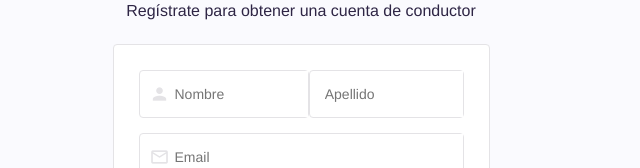
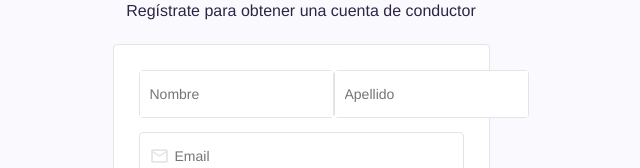
Before and after one commit to Isynopoulos1/react_challenge3, a React (Create React App) app: page / in a window 1280 px wide. Shown: the part 199-367 px from the top of the page, without its empty margins (339-979 px from the left). Built offline with nearby package versions, Linux system fonts and the light colour scheme.

Commit message:
setting the input name

```diff
--- a/src/components/elements/Input/Input.styles.js
+++ b/src/components/elements/Input/Input.styles.js
@@ -11,7 +11,6 @@ export const InputWrapper = styled.div`
 `;
 
 export const InputStyle = styled.input`
-  width: 100%;
   height: 44px;
   border: none;
   font-size: 14px;
--- /dev/null
+++ b/src/components/elements/Name/Name.js
@@ -0,0 +1,31 @@
+import React from "react";
+import PropTypes from "prop-types";
+
+//IMPORT STYLE
+import { NameField, NameWrapper, InputName, LastName } from "./Name.styles";
+
+//IMPORT COMPONENTS
+import Input from "../Input/Input";
+
+const Name = ({ placeholder, type }) => {
+  return (
+    <NameField>
+      <NameWrapper>
+        <InputName placeholder="Nombre" type={type} />
+      </NameWrapper>
+      <LastName>
+        <InputName placeholder="Apellido" type={type} />
+      </LastName>
+    </NameField>
+  );
+};
+Input.propTypes = {
+  placeholder: PropTypes.string,
+  type: PropTypes.string
+};
+
+Input.defaultProps = {
+  placeholder: "Im a placeholder",
+  type: "text"
+};
+export default Name;
--- /dev/null
+++ b/src/components/elements/Name/Name.styles.js
@@ -0,0 +1,34 @@
+import styled from "styled-components";
+
+export const NameField = styled.div`
+  display: flex;
+  margin-bottom: 14px;
+`;
+export const InputName = styled.input`
+  border: none;
+  height: 44px;
+  font-family: helvetica;
+  font-weight: lighter;
+  font-size: 14px;
+  &:focus {
+    outline: none;
+  }
+  padding-left: 10px;
+`;
+
+export const NameWrapper = styled.div`
+  display: flex;
+  border: 1px solid #e4e3e6;
+  border-radius: 4px;
+  &:focus-within {
+    border: 1px solid #6f36ff;
+  }
+`;
+export const LastName = styled.div`
+  display: flex;
+  border: 1px solid #e4e3e6;
+  border-radius: 4px;
+  &:focus-within {
+    border: 1px solid #6f36ff;
+  }
+`;
--- a/src/components/layout/Register/Register.js
+++ b/src/components/layout/Register/Register.js
@@ -6,7 +6,6 @@ import {
   RegisterWrapper,
   RegisterCta,
   RegisterForm,
-  InputWrapper,
   EmailSection,
   PasswordSection,
   Country,
@@ -21,6 +20,7 @@ import Logo from "../../elements/Logo/Logo";
 import Input from "../../elements/Input/Input";
 import Button from "../../elements/Button/Button";
 import Phone from "../../elements/Phone/Phone";
+import Name from "../../elements/Name/Name";
 
 const Register = () => {
   return (
@@ -31,10 +31,7 @@ const Register = () => {
           Regístrate para obtener una cuenta de conductor
         </RegisterCta>
         <RegisterForm>
-          <InputWrapper>
-            <Input placeholder="Nombre" type="text" icon="person" />
-            <Input placeholder="Apellido" />
-          </InputWrapper>
+          <Name />
           <EmailSection>
             <Input placeholder="Email" type="email" icon="mail_outline" />
           </EmailSection>
```
